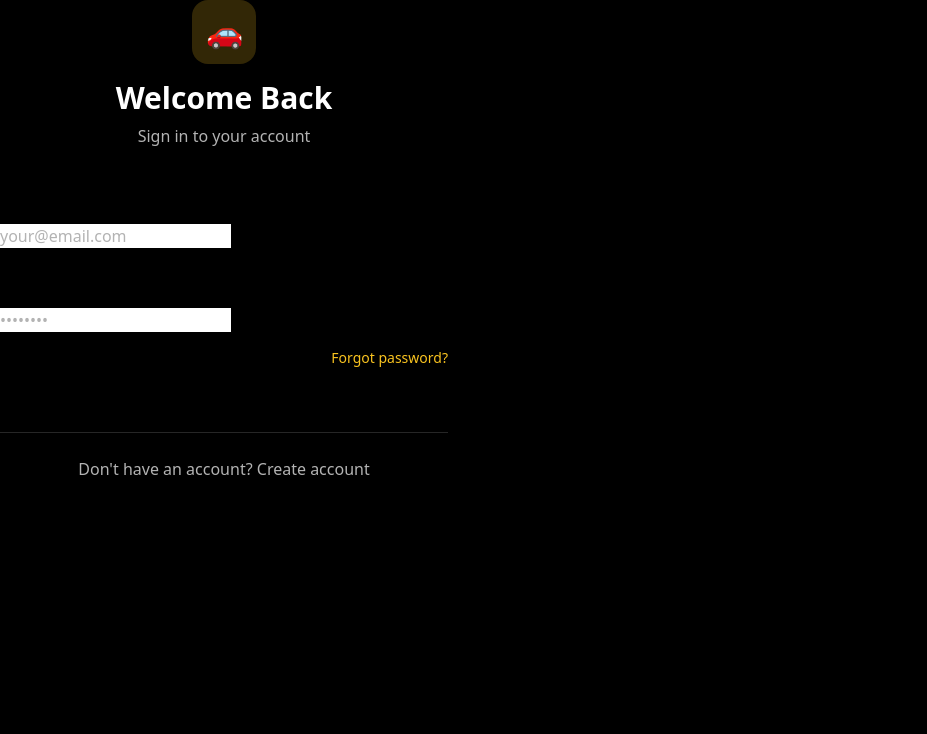
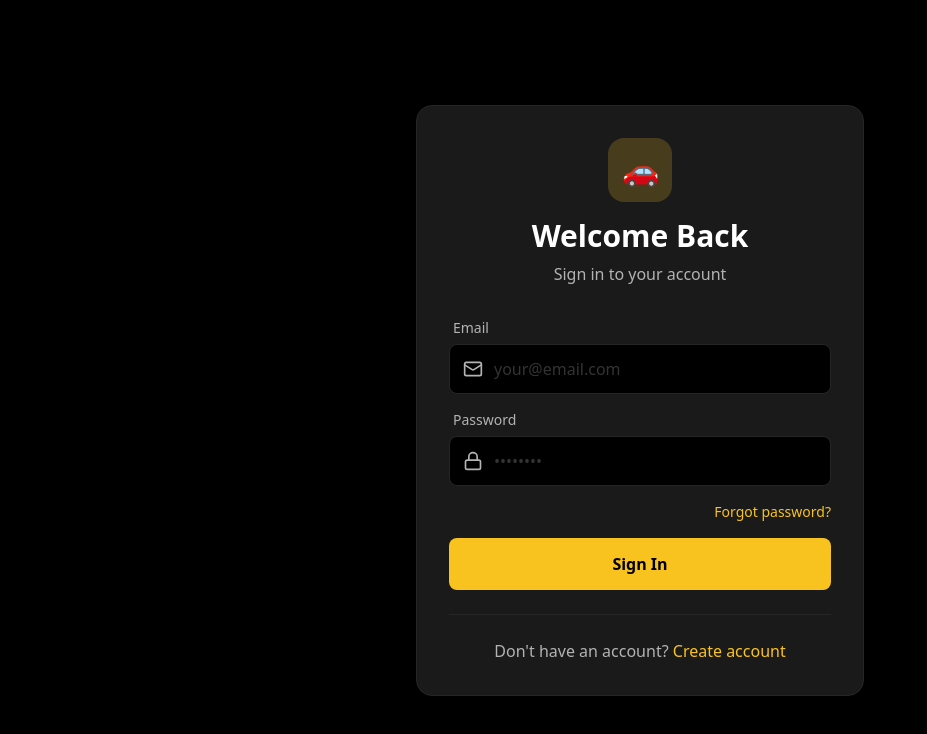
Before and after one commit to kzi-nastava/mrs-team27-Lucky3, an Angular app in the folder web/: page /login in a window 1280 px wide. Shown: the top 734 px of the page, without its empty margins (0-927 px from the left). Built offline with nearby package versions, Linux system fonts and the light colour scheme.

Commit message:
bugfix: #59 Account-control style not showing

```diff
--- a/web/src/styles.css
+++ b/web/src/styles.css
@@ -51,4 +51,49 @@
   .icon-circle {
     @apply w-12 h-12 rounded-full bg-yellow-500/10 flex items-center justify-center text-yellow-500;
   }
+
+  /* Auth Components */
+  .auth-container {
+    @apply min-h-screen bg-black flex items-center justify-center p-4;
+  }
+
+  .auth-card {
+    @apply w-full bg-gray-900 rounded-2xl p-8 border border-gray-800 shadow-2xl;
+  }
+
+  .auth-input-group {
+    @apply flex flex-col gap-1.5;
+  }
+
+  .auth-label {
+    @apply text-sm font-medium text-gray-400 ml-1;
+  }
+
+  .auth-input {
+    @apply w-full bg-black border border-gray-800 rounded-lg px-4 py-3 text-white placeholder-gray-600 focus:border-yellow-500 focus:ring-1 focus:ring-yellow-500 transition-colors outline-none;
+  }
+
+  .auth-input-icon-wrapper {
+    @apply relative;
+  }
+
+  .auth-input-with-icon {
+    @apply pl-11;
+  }
+
+  .auth-input-icon {
+    @apply absolute left-3.5 top-1/2 -translate-y-1/2 text-gray-500;
+  }
+
+  .auth-btn {
+    @apply w-full bg-yellow-500 hover:bg-yellow-400 text-black font-bold py-3.5 rounded-lg transition-colors flex items-center justify-center gap-2 cursor-pointer;
+  }
+
+  .auth-btn:disabled {
+    @apply opacity-50 cursor-not-allowed;
+  }
+
+  .auth-link {
+    @apply text-yellow-500 hover:text-yellow-400 transition-colors;
+  }
 }
```
